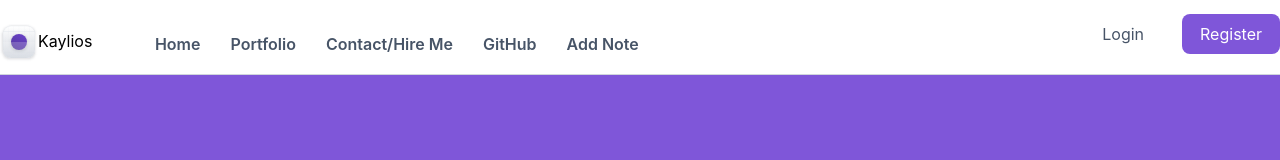
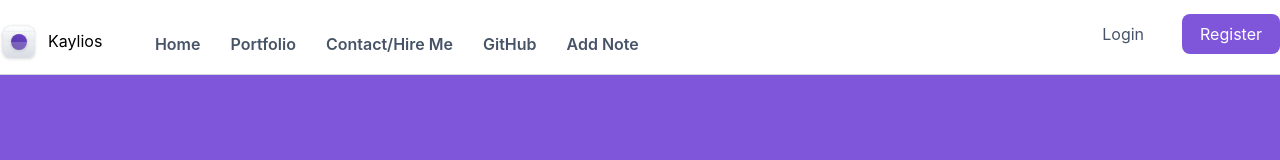
Before and after one commit to elite-coder-5150/kaylios, an Angular app in the folder client/: page / in a window 1280 px wide. Shown: the top 160 px of the page. Built offline with nearby package versions, Linux system fonts and the light colour scheme.

Commit message:
added margin-right to the logo

```diff
--- a/client/src/app/header/header.component.scss
+++ b/client/src/app/header/header.component.scss
@@ -19,15 +19,23 @@ header {
                 flex: 6
             }
 
+            &:nth-child(1) {
+                flex: 1;
+            }
+
         }
         .logo {
             display: flex;
-            max-width: 50px;
+            max-width: 100px;
             line-height: 35px;
+            margin-right: 10px;
+            .img {
+                margin-right: 10px;
+            }
             .logo-text {
                 font-size: px-to-rem(20);
                 line-height: px-to-rem(40);
-                margin-left: px-to-rem(10);
+
             }
         }
 
```
